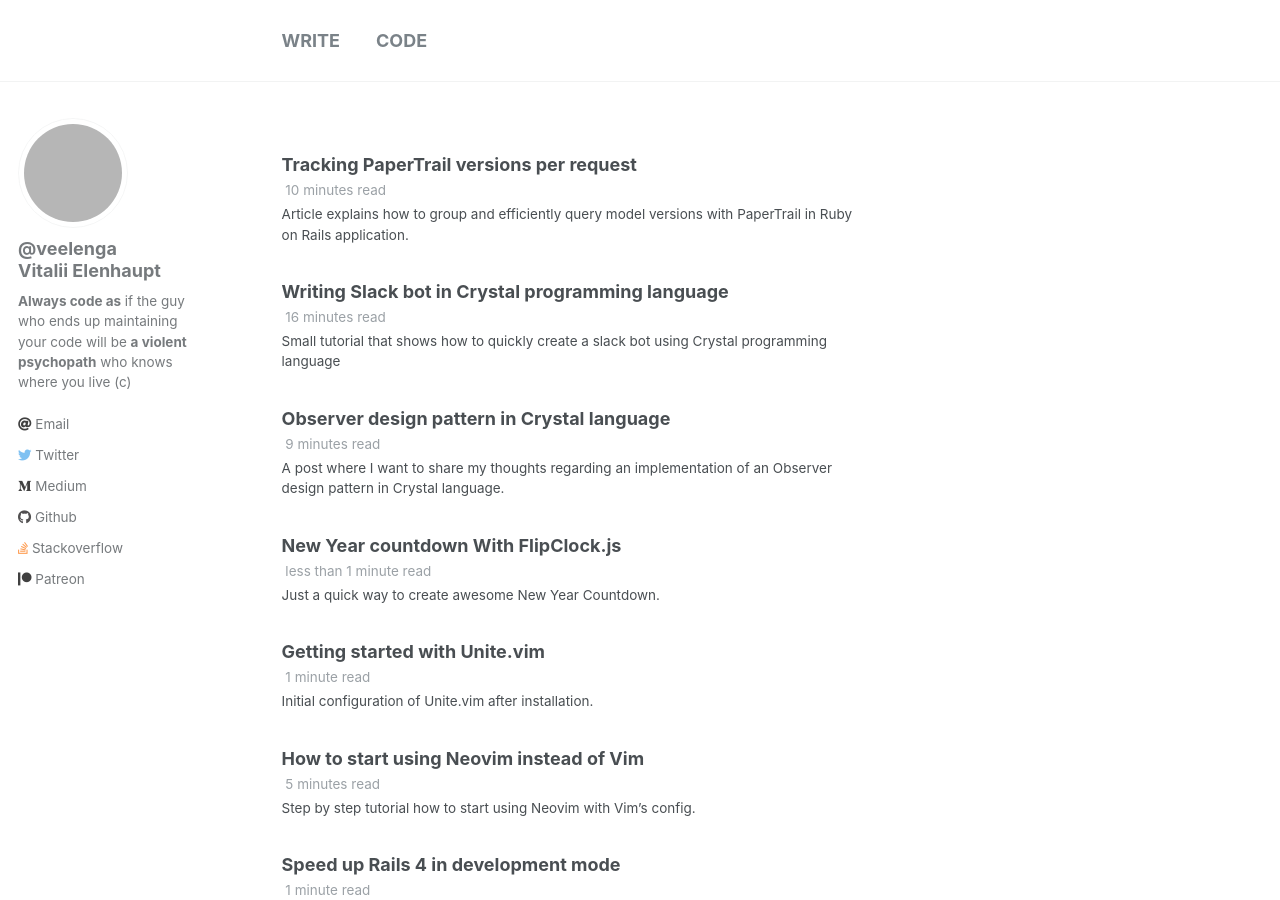
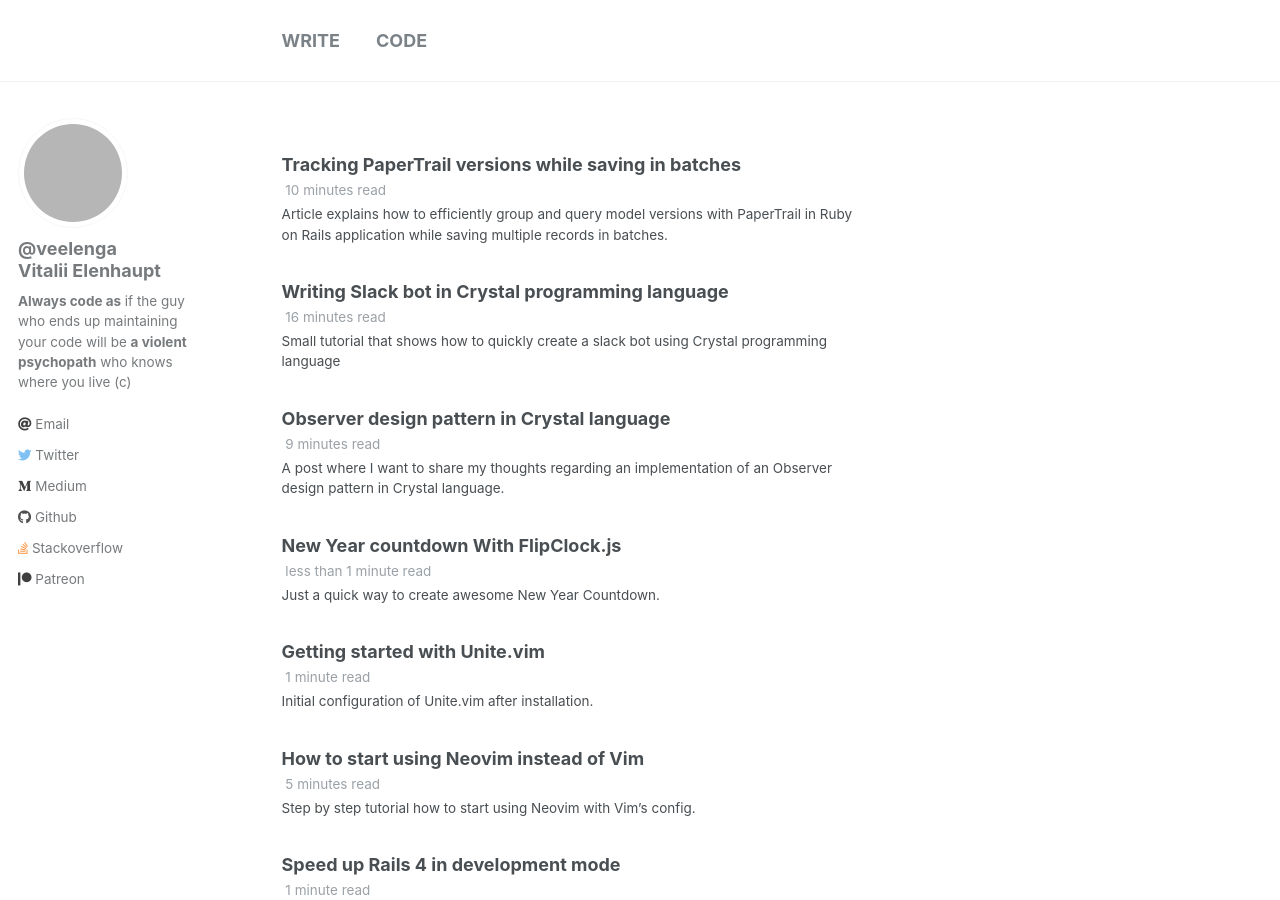
Before and after one commit to veelenga/veelenga.github.io, a Jekyll site: the page built from index.html, in a window 1280 px wide and 900 px high. Built offline with Jekyll 4.4.1, drawn with Linux system fonts in a browser that asks for light colours; the list of posts is cut into pages by our own code; grey boxes are pictures that could not be loaded.

Commit message:
Better title

```diff
--- a/_posts/2020-09-16-tracking-paper-trail-versions-per-request.markdown
+++ b/_posts/2020-09-16-tracking-paper-trail-versions.markdown
@@ -1,8 +1,8 @@
 ---
-title: Tracking PaperTrail versions per request
+title: Tracking PaperTrail versions while saving in batches
 date: 2020-09-16T15:14:57+02:00
 categories:
-excerpt: Article explains how to group and efficiently query model versions with PaperTrail in Ruby on Rails application.
+excerpt: Article explains how to efficiently group and query model versions with PaperTrail in Ruby on Rails application while saving multiple records in batches.
 tags: [paper-trail ruby ruby-on-rails]
 published: true
 ---
@@ -68,7 +68,7 @@
 So we have an ability to track the save requests performed by the client using our endpoint.
 However, how can we track the changes made during this call?
 
-## Tracking versions per save request
+## Log versions created during save request
 
 To be able to solve this, the first step will be to add a reference between `SaveRequest`
 and `PaperTrail::Version` models so the db schema would look like this:
```
